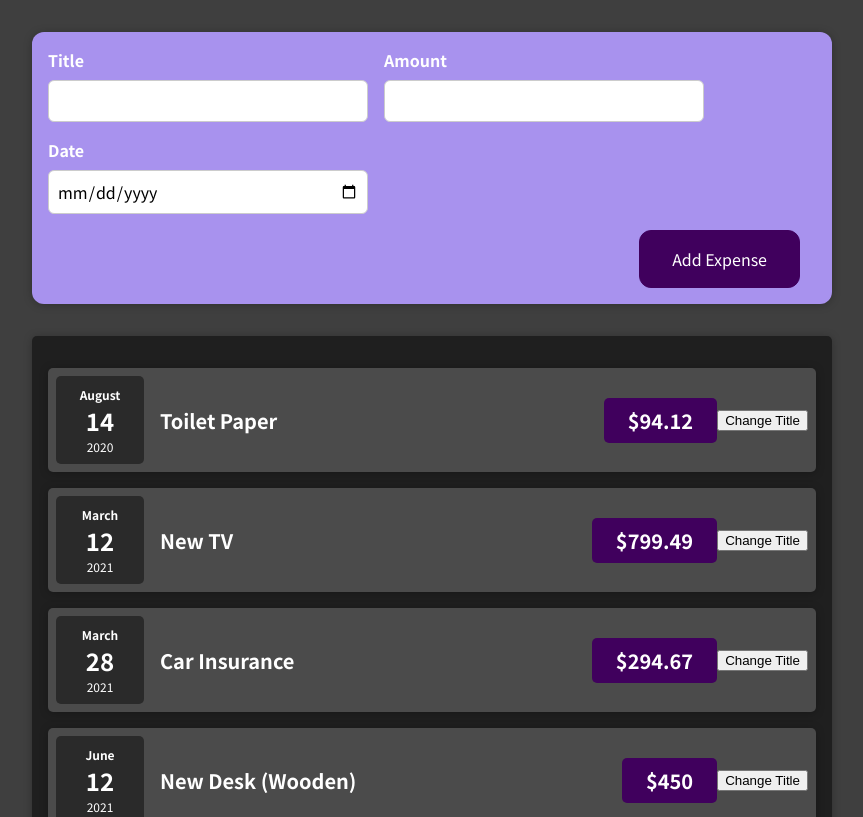
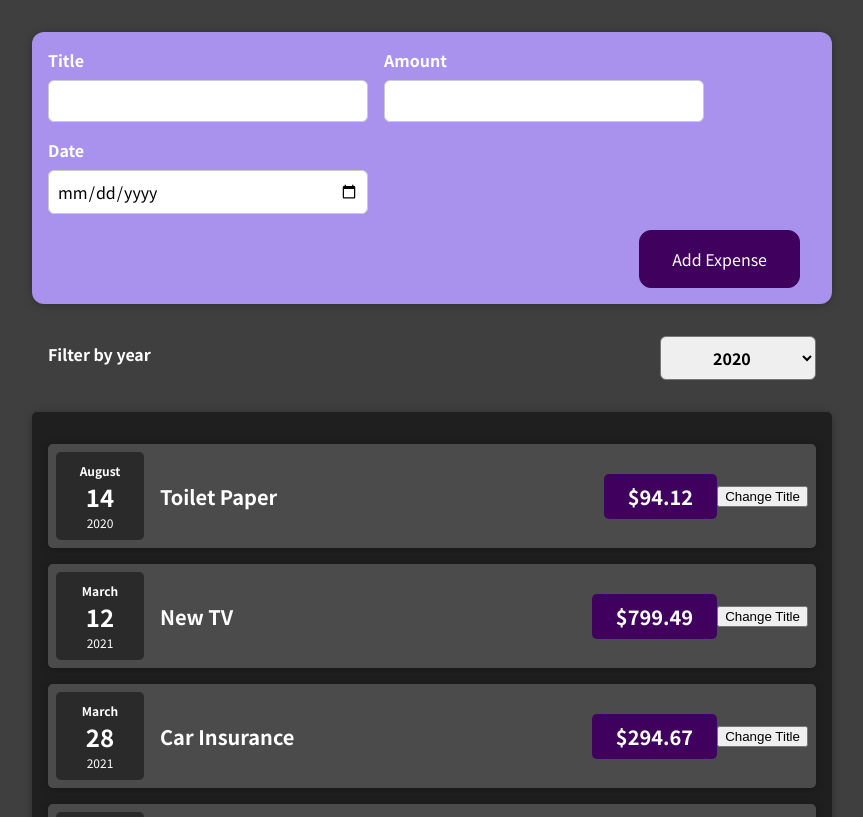
Before and after one commit to rudwolf/react-course, a React (Create React App) app: page / in a window 1280 px wide. Shown: the top 817 px of the page, without its empty margins (208-1071 px from the left). Built offline with nearby package versions, Linux system fonts and the light colour scheme.

Commit message:
Learned about state lifting

```diff
--- a/src/App.js
+++ b/src/App.js
@@ -24,9 +24,14 @@
     },
   ];
 
+  const addExpenseHandler = expense => {
+    console.log('in app.js');
+    console.log(expense);
+  }
+
   return (
     <div>
-      <NewExpense />
+      <NewExpense onAddExpense={addExpenseHandler} />
       <Expenses list={expenses}/>
     </div>
   );
--- a/src/components/Expenses/Expenses.js
+++ b/src/components/Expenses/Expenses.js
@@ -1,9 +1,19 @@
-import './Expenses.scss';
+import React, {useState} from 'react';
 import ExpenseItem from "./ExpenseItem";
 import Card from '../UI/Card';
+import ExpensesFilter from './ExpensesFilter';
+import './Expenses.scss';
 
 const Expenses = ({list}) => {
+  const [filteredYear, setFilteredYear] = useState('2020');
+
+  const storeFilteredYear = (filteredYearValue) => {
+    setFilteredYear(filteredYearValue);
+  }
+
   return(
+    <div>
+      <ExpensesFilter selected={filteredYear} sendFilteredYear={storeFilteredYear}/>
       <Card className="expenses">
       {list.map((list, i) => {
         return (
@@ -11,6 +21,7 @@
         );
       })}
       </Card>
+    </div>
   );
 }
 
--- a/src/components/Expenses/Expenses.scss
+++ b/src/components/Expenses/Expenses.scss
@@ -1,4 +1,4 @@
-.expenses {
+.expenses, .expenses-filter-wrapper {
   padding: 1rem;
   background-color: rgb(31, 31, 31);
   margin: 2rem auto;
--- /dev/null
+++ b/src/components/Expenses/ExpensesFilter.js
@@ -0,0 +1,25 @@
+import React from 'react';
+
+import './ExpensesFilter.scss';
+
+const ExpensesFilter = (props) => {
+  const yearChangeHandler = (e) => {
+    props.sendFilteredYear(e.target.value);
+  }
+
+  return (
+    <div className='expenses-filter'>
+      <div className='expenses-filter__control'>
+        <label>Filter by year</label>
+        <select value={props.selected} onChange={yearChangeHandler}>
+          <option value='2022'>2022</option>
+          <option value='2021'>2021</option>
+          <option value='2020'>2020</option>
+          <option value='2019'>2019</option>
+        </select>
+      </div>
+    </div>
+  );
+};
+
+export default ExpensesFilter;
--- /dev/null
+++ b/src/components/Expenses/ExpensesFilter.scss
@@ -0,0 +1,27 @@
+.expenses-filter {
+  color: white;
+  padding: 0 1rem;
+  margin: 2rem auto;
+  width: 50rem;
+  max-width: 95%;
+
+  &__control {
+    display: flex;
+    width: 100%;
+    align-items: center;
+    justify-content: space-between;
+    margin: 1rem 0;
+  }
+
+  label {
+    font-weight: bold;
+    margin-bottom: 0.5rem;
+  }
+
+  select {
+    font: inherit;
+    padding: 0.5rem 3rem;
+    font-weight: bold;
+    border-radius: 6px;
+  }
+}
--- a/src/components/NewExpense/ExpenseForm.js
+++ b/src/components/NewExpense/ExpenseForm.js
@@ -1,56 +1,73 @@
 import React, { useState } from 'react';
 import './ExpenseForm.scss';
 
-const ExpenseForm = () => {
-  const [userInput,  setUserInput]   = useState({
-    enteredTitle: '',
-    enteredAmount: '',
-    enteredDate: ''
-  });
+const ExpenseForm = (props) => {
+  const [enteredTitle, setEnteredTitle] = useState('');
+  const [enteredAmount, setEnteredAmount] = useState('');
+  const [enteredDate, setEnteredDate] = useState('');
 
   const titleChangeHandler = (e) => {
-    setUserInput({
-      ...userInput,
-      enteredTitle: e.target.value,
-    });
-    console.log(userInput);
+    setEnteredTitle(e.target.value);
   }
 
   const amountChangeHandler = (e) => {
-    setUserInput({
-      ...userInput,
-      enteredAmount: e.target.value,
-    });
-    console.log(userInput);
+    setEnteredAmount(e.target.value);
   }
 
   const dateChangeHandler = (e) => {
-    setUserInput({
-      ...userInput,
-      enteredDate: e.target.value,
-    });
-    console.log(userInput);
+    setEnteredDate(e.target.value);
   }
 
-  return <form>
+  const submitHandler = (e) => {
+    e.preventDefault();
+
+    const expenseData = {
+      title: enteredTitle,
+      amount: enteredAmount,
+      date: new Date(enteredDate + 'T00:00'),
+    }
+
+    props.onSaveExpenseData(expenseData);
+    setEnteredTitle('');
+    setEnteredAmount('');
+    setEnteredDate('');
+  };
+
+  return (
+    <form onSubmit={submitHandler}>
       <div className="new-expense__controls">
         <div className="new-expense__control">
           <label htmlFor="">Title</label>
-        <input type="text" name="" id="" onChange={titleChangeHandler} />
+          <input
+            type="text"
+            value={enteredTitle}
+            onChange={titleChangeHandler}
+          />
         </div>
         <div className="new-expense__control">
           <label htmlFor="">Amount</label>
-        <input type="number" min="0.01" step="0.01" name="" id="" onChange={amountChangeHandler} />
+          <input
+            type="number"
+            min="0.01"
+            step="0.01"
+            value={enteredAmount}
+            onChange={amountChangeHandler} />
         </div>
         <div className="new-expense__control">
           <label htmlFor="">Date</label>
-        <input type="date" min="2019-01-01" max="2022-12-31" name="" id="" onChange={dateChangeHandler} />
+          <input
+            type="date"
+            min="2019-01-01"
+            max="2022-12-31"
+            value={enteredDate}
+            onChange={dateChangeHandler} />
         </div>
       </div>
       <div className="new-expense__actions">
         <button type="submit">Add Expense</button>
       </div>
-  </form>;
+    </form>
+  );
 }
 
 export default ExpenseForm;
--- a/src/components/NewExpense/NewExpense.js
+++ b/src/components/NewExpense/NewExpense.js
@@ -3,10 +3,18 @@
 import './NewExpense.scss';
 import ExpenseForm from './ExpenseForm';
 
-const NewExpense = () => {
+const NewExpense = (props) => {
+  const saveExpenseDataHandler = (enteredExpenseData) => {
+    const expenseData = {
+      ...enteredExpenseData,
+      id: Math.random().toString(),
+    }
+    props.onAddExpense(expenseData);
+  }
+
   return (
     <div className='new-expense'>
-      <ExpenseForm />
+      <ExpenseForm onSaveExpenseData={saveExpenseDataHandler} />
     </div>
   );
 }
```
Lines whose indentation alone changed are shown as unchanged.
